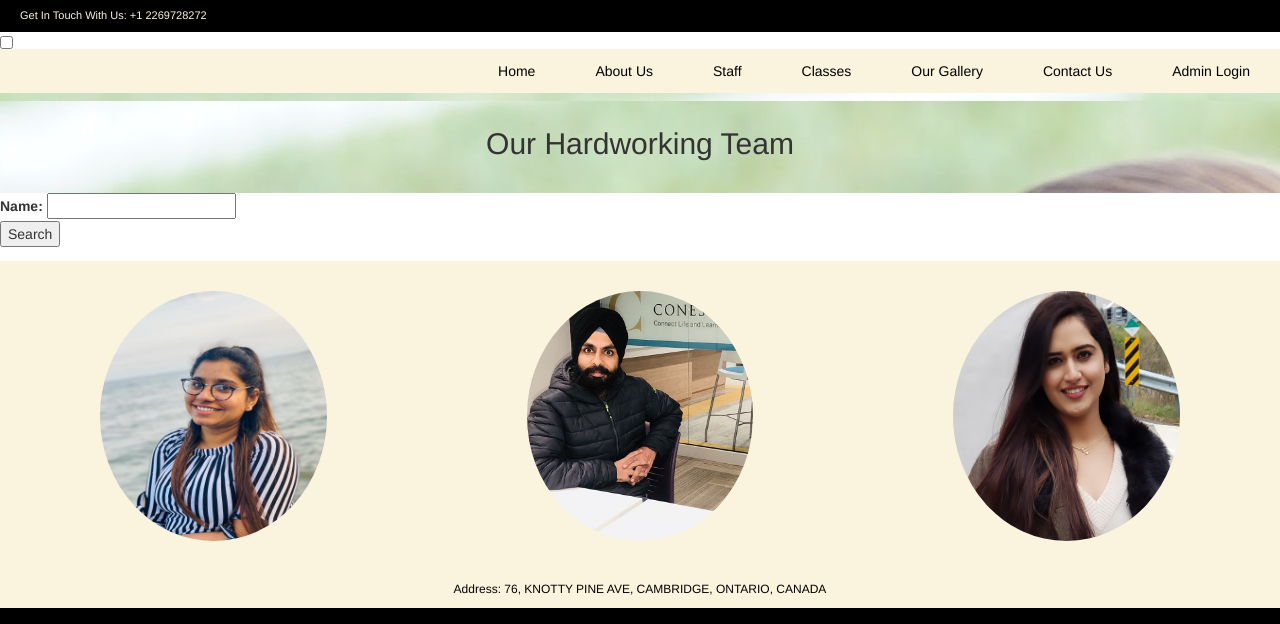
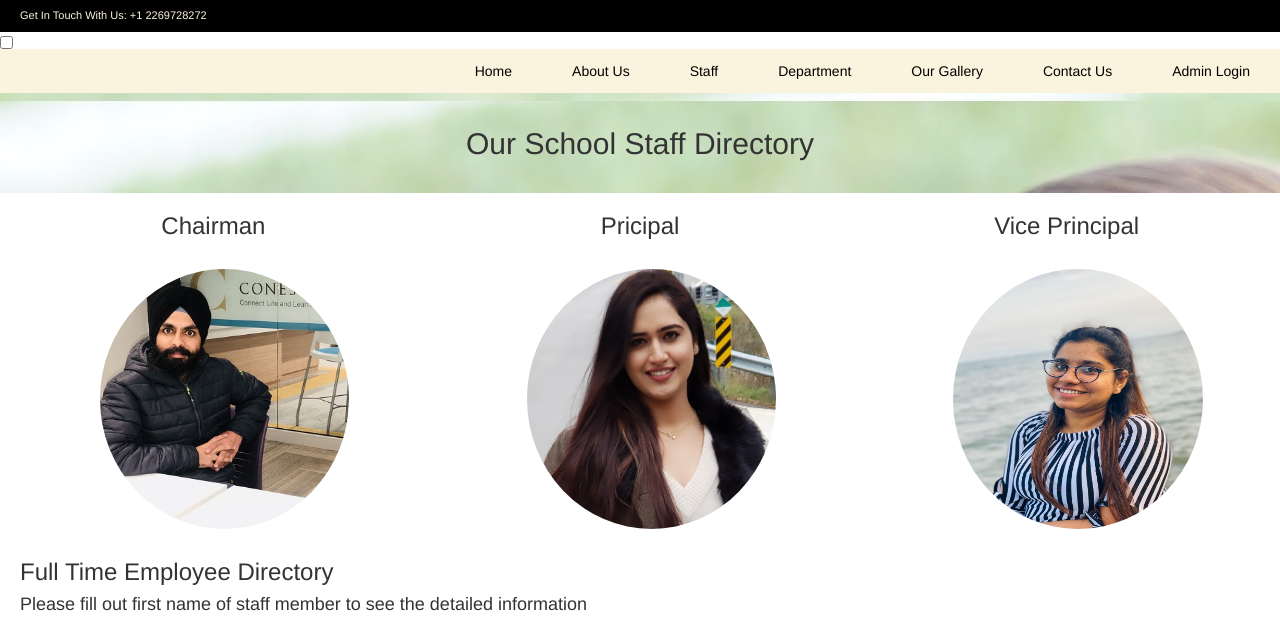
Before and after one commit to simranjeetkaur4913/capstone-project, a PHP site: page /Staff.php in a window 1280 px wide. Shown: the top 624 px of the page. Run offline with PHP 8.4, Linux system fonts and the light colour scheme; a stand-in replaces the project's code that opens the database connection.

Commit message:
Commited by Rajdeep

```diff
--- a/projectcoding/Staff.php
+++ b/projectcoding/Staff.php
@@ -1,25 +1,8 @@
-<?php
-require('mysqli_connect.php');
-if($_SERVER['REQUEST_METHOD']=='POST'){
-	$firstname=mysqli_real_escape_string($dbc,$_POST['firstname']);
-	$q="select * from staff where firstname='$firstname'";
-	$s=@mysqli_query($dbc,$q) or die(mysqli_error($dbc));
-	if($row = mysqli_fetch_array($s)){
-		echo $row['firstname'].'<br>';
-        echo $row['lastname'].'<br>';
-        echo $row['email'].'<br>';
-        echo $row['department'].'<br>';
-        echo $row['phone'].'<br>';
-	}
-	else{
-		echo 'no matching data available';
-	}
-}
-?>
+
 <html>
     <head>
         <title>
-            Delta English School --About
+            Delta English School --Staff
         </title>
         <meta charset="utf-8">
         <meta name="viewport" content="width=device-width, initial-scale=1">
@@ -33,9 +16,7 @@ if($_SERVER['REQUEST_METHOD']=='POST'){
 
     </head>
     <body>
-        <div class="header-part">
-            Get In Touch With Us: +1 2269728272
-        </div>
+        <div class="header-part"> Get In Touch With Us: +1 2269728272 </div>
         <div class="small-menu-container">
             <label for="small-menu">
                 <span></span>
@@ -45,31 +26,82 @@ if($_SERVER['REQUEST_METHOD']=='POST'){
         </div>
         <input type="checkbox" id="small-menu" />
         <div class="nav">
-            <a href="index.php">Home</a>
-            <a href= "about.php">About Us</a>
+            <a href="home.html">Home</a>
+            <a href="about.php">About Us</a>
             <a href="staff.php">Staff</a>
-            <a href=#>Classes</a>
-            <a href=#>Our Gallery</a>
+            <a href="department.html">Department</a>
+            <a href="video.php">Our Gallery</a>
             <a href="contact.php">Contact Us</a>
-            <a href=#>Admin Login</a>
+            <a href="signup.html">Admin Login</a>
         </div>
 
+        <div class = "part0"> Our School Staff Directory </div>
+        <div class="container-fluid">
+            <div class="row">
+                <div class="col-sm-4 " ><div style ="text-align: center"> <h3>Chairman</h3> </div> </div>
+                <div class="col-sm-4 " ><div style ="text-align: center"> <h3> Pricipal </h3> </div> </div>
+                <div class="col-sm-4 " ><div style ="text-align: center"> <h3> Vice Principal </h3> </div> </div>
+            </div>
+        </div>
 
-        <div class = "part0"> Our Hardworking Team </div>
-        <div>
-        <form action="staff.php" method="post">
-            <label>Name:</label>
-            <input type="text" name="firstname"><br>
-            <input type="submit" value="Search">
+        <div class="container-fluid">
+            <div class="row">
+                <div class="col-sm-4 aboutcircle" ><div class = "aboutgraphics"> <img src = "images/gurmeet.jpg" alt = "Chairman" height= "260px" width = "100%" style= "border-radius: 100%"> </div></div>
+                <div class="col-sm-4 aboutcircle"> <div class = "aboutgraphics"> <img src = "images/Rajdeep.jpg" alt = "Vice Chairman" height= "260px" width = "100%" style= "border-radius: 100%"></div></div>
+                <div class="col-sm-4 aboutcircle"> <div class = "aboutgraphics"> <img src = "images/simran.jpg" alt = "CEO" height= "260px" width = "100%" style= "border-radius: 100%"></div> </div>
+            </div>
+        </div>
+
+        <div> <h3> Full Time Employee Directory </h3> </div>
+        <div> <h4 class = "p1"> Please fill out first name of staff member to see the detailed information </h4></div>
+        <div class="loginformdecoration" style="margin-bottom:50px;padding-left:30px;padding-right:30px">
+            <form action="staff.php" method="post">
+                <label>Name:</label>
+                <input type="text" name="firstname" style="margin:10px"><br>
+			         <!--<label>Email:</label>
+                    <input type="text" name="email" ><br><br>-->
+			    <input type="submit" value="Search">
             </form>
         </div>
 
         <div class="container-fluid">
-            <div class="row">
-            <div class="col-sm-4 StaffImage" > <img src = "images/simran.jpg" height = "250px" width = "100%" style="border-radius:100%"></div>
-            <div class="col-sm-4 StaffImage"><img src = "images/gurmeet.jpg" height = "250px" width = "100%" style="border-radius:100%"></div>
-            <div class="col-sm-4 StaffImage"><img src = "images/Rajdeep.jpg" height = "250px" width = "100%" style="border-radius:100%"></div>
-            </div>
+            <?php
+            require('mysqli_connect.php');
+            if($_SERVER['REQUEST_METHOD']=='POST')
+            {
+                if(!empty($_POST['firstname']) && isset($_POST['firstname']) && preg_match("/^[a-zA-Z]*$/",$_POST['firstname'])){
+				$firstname=mysqli_real_escape_string($dbc,$_POST['firstname']);
+                }
+                else
+                {
+                    echo '<script type="text/JavaScript">
+     				alert("Please enter firstname having lowercase or uppercase letters only");
+					window.location.pathname= "capstoneproject/projectcoding/staff.php";
+                    </script>';
+                }
+                $q="select * from staff where firstname='$firstname'";
+                $s=@mysqli_query($dbc,$q) or die(mysqli_error($dbc));
+                if($row = mysqli_fetch_array($s))
+                {
+                    echo '<div class="container-fluid">'
+                        .$row['firstname'].'<br>'
+                        .$row['lastname'].'<br>'
+                        .$row['email'].'<br>'
+                        .$row['department'].'<br>'
+                        .$row['phone'].'<br>
+                        </div>';
+                }
+                else
+                {
+                    echo 'no matching data available';
+                }
+            }
+            ?>
+            <!--<div class="row">
+            <div class="col-sm-4 StaffImage" > <img src = "images/dummypic.jpg" height = "250px" width = "100%" style="border-radius:100%"></div>
+            <div class="col-sm-4 StaffImage"><img src = "images/dummypic.jpg" height = "250px" width = "100%" style="border-radius:100%"></div>
+            <div class="col-sm-4 StaffImage"><img src = "images/dummypic.jpg" height = "250px" width = "100%" style="border-radius:100%"></div>
+            </div>-->
         </div>
 
        <!-- <div class = "staff">
@@ -132,7 +164,13 @@ if($_SERVER['REQUEST_METHOD']=='POST'){
                     <td> Arts</td>
                 </tr>
             </table>
-        </div>-->
+</div>
+
+ <div class="col-sm-3 contact-address-part">
+
+                </div> -->
+
+
 
 <div class="footer-upper-part">
 <center>Address: 76, KNOTTY PINE AVE, CAMBRIDGE, ONTARIO, CANADA</center>
@@ -163,7 +201,5 @@ if($_SERVER['REQUEST_METHOD']=='POST'){
         <div class="footer-lower-part">
             <center>Created By: Conestoga College Students</center>
         </div>
-
     </body>
-
 </html>
--- /dev/null
+++ b/projectcoding/mysqli_connect.php
@@ -0,0 +1,17 @@
+<?php # Script 9.2 - mysqli_connect.php
+
+// This file contains the database access information.
+// This file also establishes a connection to MySQL,
+// selects the database, and sets the encoding.
+
+// Set the database access information as constants:
+define('DB_USER', 'Rajdeep');
+define('DB_PASSWORD', 'Adminraj123');
+define('DB_HOST', 'localhost');
+define('DB_NAME', 'deltaschool');
+
+// Make the connection:
+$dbc = @mysqli_connect(DB_HOST, DB_USER, DB_PASSWORD, DB_NAME) OR die('Could not connect to MySQL: ' . mysqli_connect_error() );
+
+// Set the encoding...
+mysqli_set_charset($dbc, 'utf8');
--- a/projectcoding/staff.css
+++ b/projectcoding/staff.css
@@ -4,7 +4,7 @@
     height: auto;
     padding: 40px;
     box-sizing: border-box;
-    background-color: #FAF3DD;
+    background-color: white;
 
 }
 .staff table tr th
@@ -22,3 +22,24 @@
     background-color: #FAF3DD;
 
 }
+.aboutgraphics
+{
+
+    height: 250px;
+    width: 80%;
+
+}
+
+.aboutcircle
+{
+    padding-left: 100px;
+    padding-top: 20px;
+    padding-bottom: 20px;
+    box-sizing: border-box;
+
+}
+.P1
+{
+text-align: justify;
+padding: 0px 20px 0px 20px;
+}
```
Also changed, not shown: projectcoding/panal.php (added, +9 -0 lines), projectcoding/staff-admin.php (added, +39 -0 lines), projectcoding/welcome-admin.php (added, +8 -0 lines).
